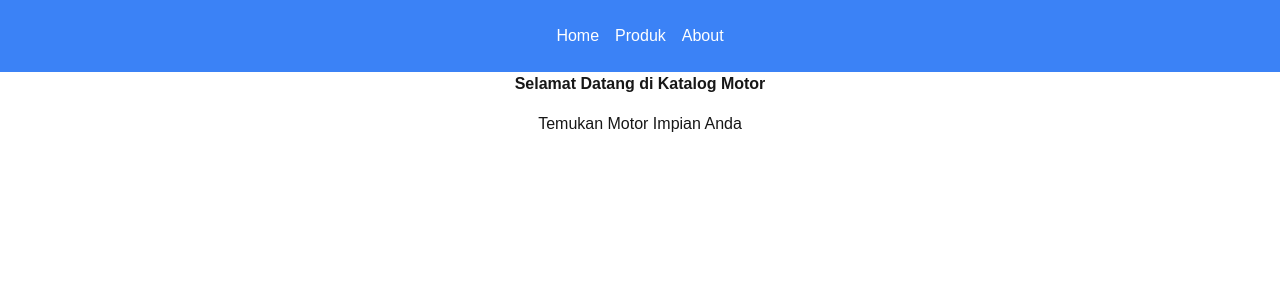
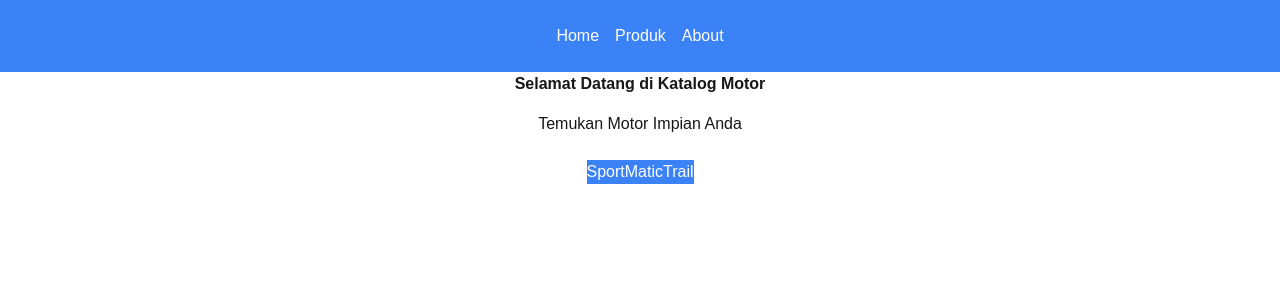
Before and after one commit to TriSasongko/GALACTRI, a Next.js app: page / in a window 1280 px wide. Shown: the top 300 px of the page. Built offline with nearby package versions, Linux system fonts and the light colour scheme.

Commit message:
tri: membuat tombol untuk kategori jenis motor

```diff
--- a/app/page.tsx
+++ b/app/page.tsx
@@ -3,6 +3,15 @@ export default function Home() {
     <div className="text-center">
       <h1 className="font-bold mb-4">Selamat Datang di Katalog Motor</h1>
       <p className="mb-6">Temukan Motor Impian Anda</p>
+
+      <div>
+        <button></button>
+        <button className="bg-blue-500 text-white">Sport</button>
+        <button className="bg-blue-500 text-white">Matic</button>
+        <button className="bg-blue-500 text-white">Trail</button>
+      </div>
+
     </div>
+
   );
 }
```
Also changed, not shown: 1 other file (tests, documents, lock files or other folders).
